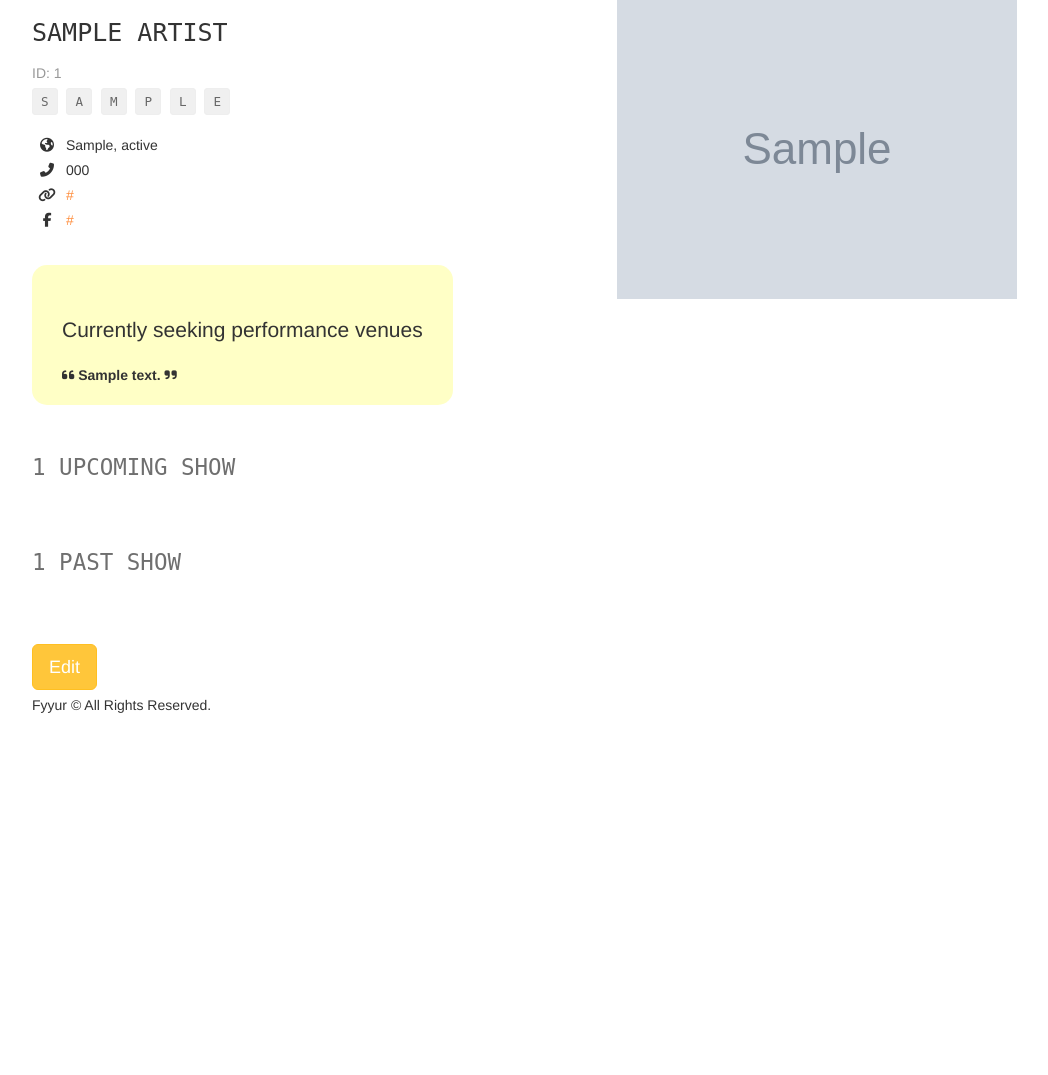
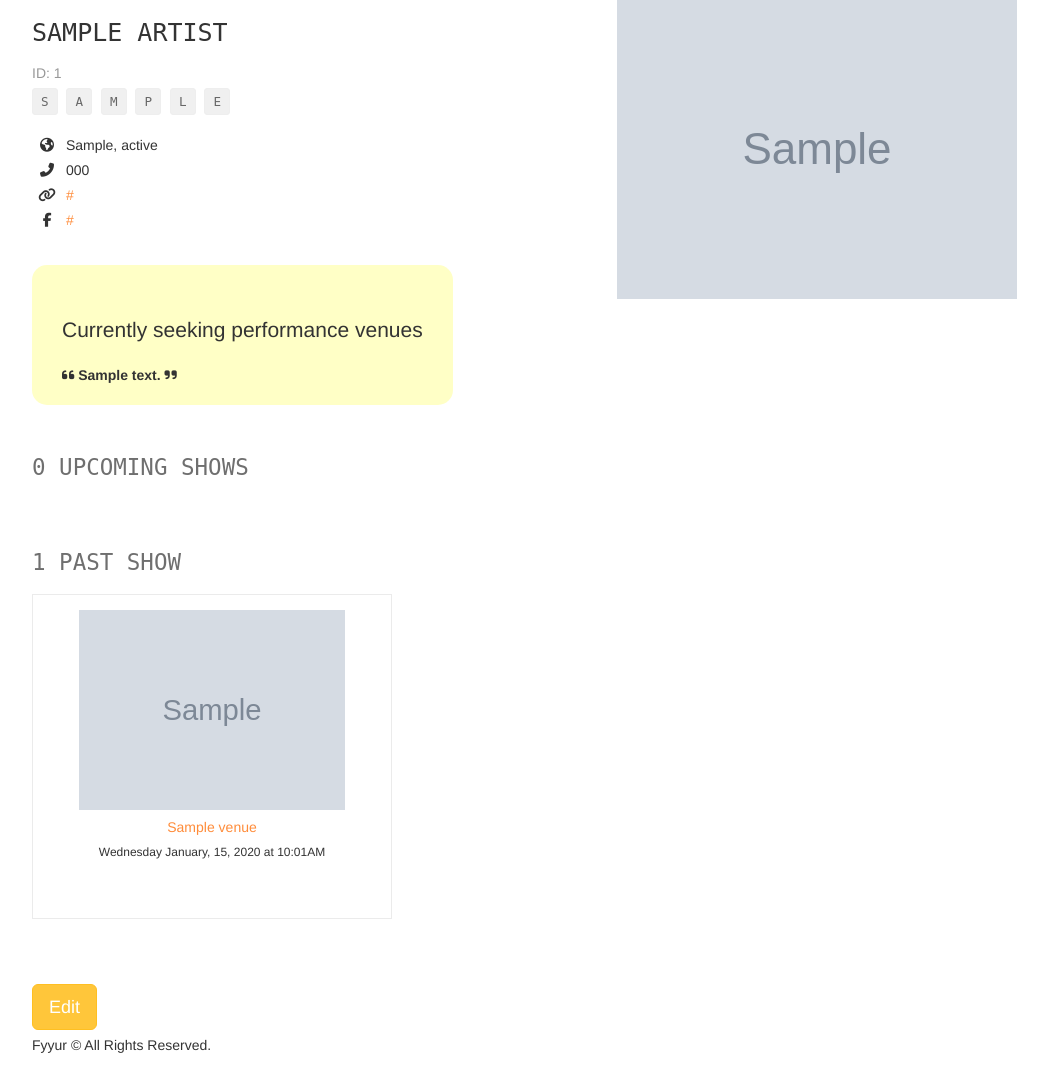
Before and after one commit to VirgilUwaoma/FyyurProject, a Flask app: page /artists/1 in a window 1280 px wide. Shown: the part 81-1156 px from the top of the page, without its empty margins (38-1086 px from the left). Before the commit the page ends 794 px from the top, so only its background shows below. Run offline with Flask 2, Linux system fonts and the light colour scheme; tables that the repository leaves empty hold one stand-in row (values such as "Sample post"); grey boxes marked "Sample" are stand-in pictures; some libraries are stand-ins or nearby versions.

Commit message:
added upcoming shows to artist and venue page

```diff
--- a/app.py
+++ b/app.py
@@ -13,6 +13,7 @@ from logging import Formatter, FileHandler
 from flask_wtf import Form
 from forms import *
 from flask_migrate import Migrate
+import datetime as dt
 #----------------------------------------------------------------------------#
 # App Config.
 #----------------------------------------------------------------------------#
@@ -44,7 +45,7 @@ class Venue(db.Model):
     website_link = db.Column(db.String(120))
     seeking_talent = db.Column(db.Boolean, nullable=False, default=False)
     seeking_description = db.Column(db.String(500), nullable=False)
-    shows = db.relationship('Show', backref='venue', lazy=True, cascade="all, delete, delete-orphan")
+    shows = db.relationship('Show', backref='venue', lazy=True, cascade="all, delete")
 
     # TODO: implement any missing fields, as a database migration using Flask-Migrate
 
@@ -62,7 +63,7 @@ class Artist(db.Model):
     website_link = db.Column(db.String(120))
     seeking_venue = db.Column(db.Boolean, nullable=False, default=False)
     seeking_description = db.Column(db.String(500), nullable=False)
-    shows = db.relationship('Show', backref='artist', lazy=True, cascade="all, delete, delete-orphan")
+    shows = db.relationship('Show', backref='artist', lazy=True, cascade="all, delete")
 
     # TODO: implement any missing fields, as a database migration using Flask-Migrate
 
@@ -72,8 +73,8 @@ class Show(db.Model):
   __tablename__ = 'shows'
 
   id = db.Column(db.Integer, primary_key=True)
-  artist_id = db.Column(db.Integer, db.ForeignKey('artists.id'), nullable=False)
-  venue_id = db.Column(db.Integer, db.ForeignKey('venues.id'), nullable=False)
+  artist_id = db.Column(db.Integer, db.ForeignKey('artists.id', ondelete="CASCADE"), nullable=False)
+  venue_id = db.Column(db.Integer, db.ForeignKey('venues.id', ondelete="CASCADE"), nullable=False)
   start_time = db.Column(db.DateTime, nullable=False)
 
 
@@ -189,6 +190,8 @@ def show_venue(venue_id):
   # }
   #
 
+  today = dt.datetime.now()
+  shows = Show.query.filter(Show.venue_id==venue_id).order_by('venue_id')
   venue = Venue.query.get(venue_id)
   data={
     "id": venue.id,
@@ -204,9 +207,23 @@ def show_venue(venue_id):
     "image_link":venue.image_link,
     "past_shows": [],
     "upcoming_shows": [],
-    "past_shows_count": 1,
-    "upcoming_shows_count": 1,
+    "past_shows_count": 0,
+    "upcoming_shows_count": 0,
   }
+
+  for show in shows:
+    details = {
+    "artist_id": show.artist_id,
+    "artist_name": show.artist.name,
+    "artist_image_link": show.artist.image_link,
+    "start_time": show.start_time.strftime('%A %Y-%B-%-dT%H:%m:%S.000Z')
+    }
+    if show.start_time < today:
+      data['past_shows'].append(details)
+      data['past_shows_count'] += 1
+    else:
+      data['upcoming_shows'].append(details)
+      data['upcoming_shows_count'] +=1
 
   return render_template('pages/show_venue.html', venue=data)
 
@@ -386,8 +403,10 @@ def show_artist(artist_id):
   #   "past_shows_count": 0,
   #   "upcoming_shows_count": 3,
   # }
-  # data = list(filter(lambda d: d['id'] == artist_id, [data1, data2, data3]))[0]
+  # data = list(filter(lambda d: d['id'] == artist_id, [data3]))[0]
+  today = dt.datetime.now()
   artist = Artist.query.get(artist_id)
+  shows = Show.query.filter(Show.artist_id==artist_id).order_by('venue_id')
 
   data={
     "id": artist.id,
@@ -398,14 +417,28 @@ def show_artist(artist_id):
     "phone": artist.phone,
     "seeking_venue": artist.seeking_venue,
     "seeking_description":artist.seeking_description,
-    "website_link":artist.website_link,
+    "website":artist.website_link,
     "facebook_link":artist.facebook_link,
     "image_link":artist.image_link,
     "past_shows": [],
     "upcoming_shows": [],
-    "past_shows_count": 1,
-    "upcoming_shows_count": 1,
+    "past_shows_count": 0,
+    "upcoming_shows_count": 0,
   }
+  for show in shows:
+    details = {
+    "venue_id": show.venue_id,
+    "venue_name": show.venue.name,
+    "venue_image_link": show.venue.image_link,
+    "start_time": show.start_time.strftime('%A %Y-%B-%-dT%H:%m:%S.000Z')
+    }
+    if show.start_time < today:
+      data['past_shows'].append(details)
+      data['past_shows_count'] += 1
+    else:
+      data['upcoming_shows'].append(details)
+      data['upcoming_shows_count'] +=1
+
 
   return render_template('pages/show_artist.html', artist=data)
 
--- a/templates/pages/show_artist.html
+++ b/templates/pages/show_artist.html
@@ -21,7 +21,7 @@
 			<i class="fas fa-phone-alt"></i> {% if artist.phone %}{{ artist.phone }}{% else %}No Phone{% endif %}
         </p>
         <p>
-			<i class="fas fa-link"></i> {% if artist.website_link %}<a href="{{ artist.website_link }}" target="_blank">{{ artist.website_link }}</a>{% else %}No Website{% endif %}
+			<i class="fas fa-link"></i> {% if artist.website %}<a href="{{ artist.website }}" target="_blank">{{ artist.website}}</a>{% else %}No Website{% endif %}
 		</p>
 		<p>
 			<i class="fab fa-facebook-f"></i> {% if artist.facebook_link %}<a href="{{ artist.facebook_link }}" target="_blank">{{ artist.facebook_link }}</a>{% else %}No Facebook Link{% endif %}
```
Also changed, not shown: migrations/versions/dfb7be7c6295_.py (renamed from migrations/versions/511eec29c046_.py, +5 -5 lines).
